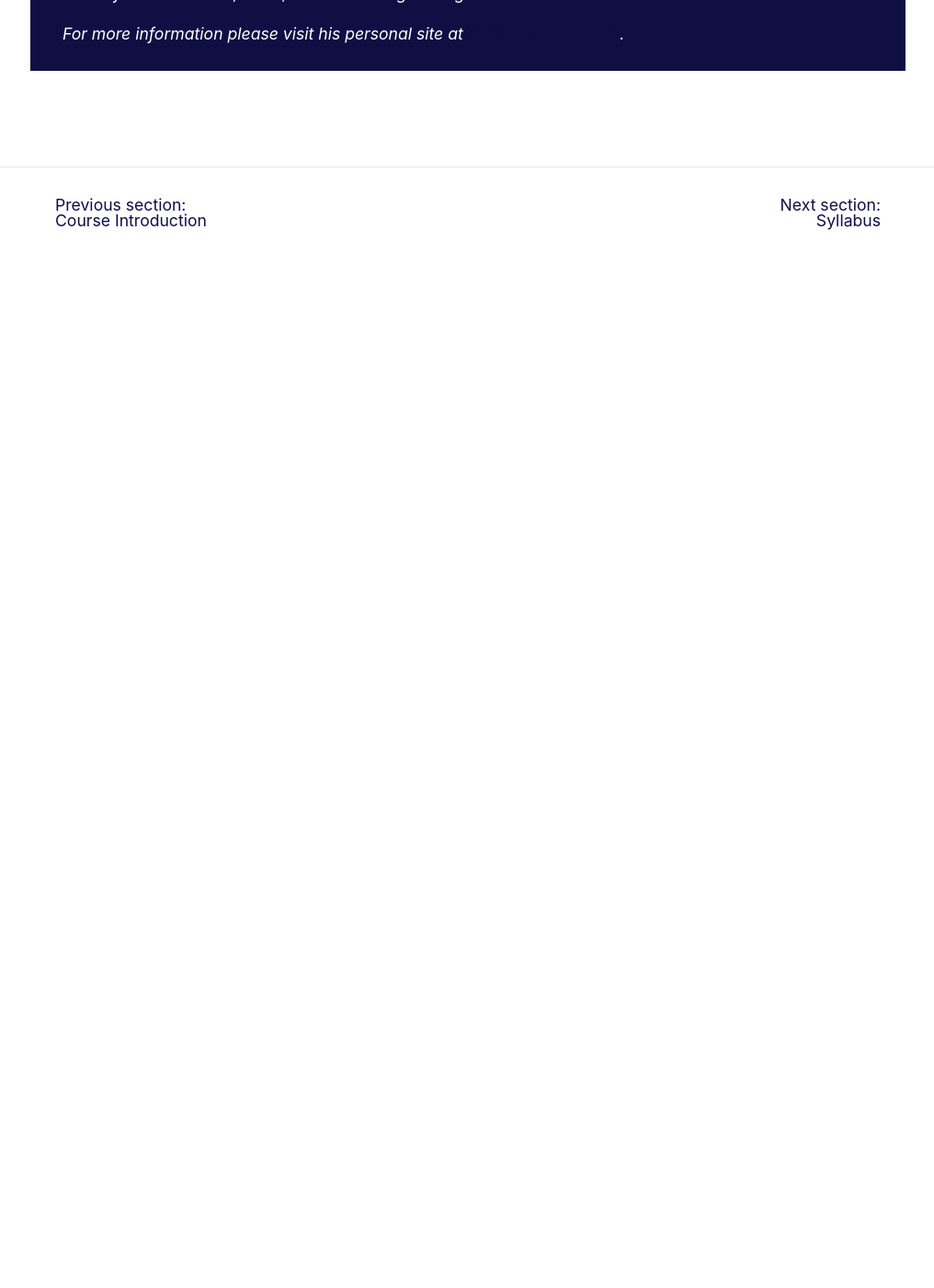
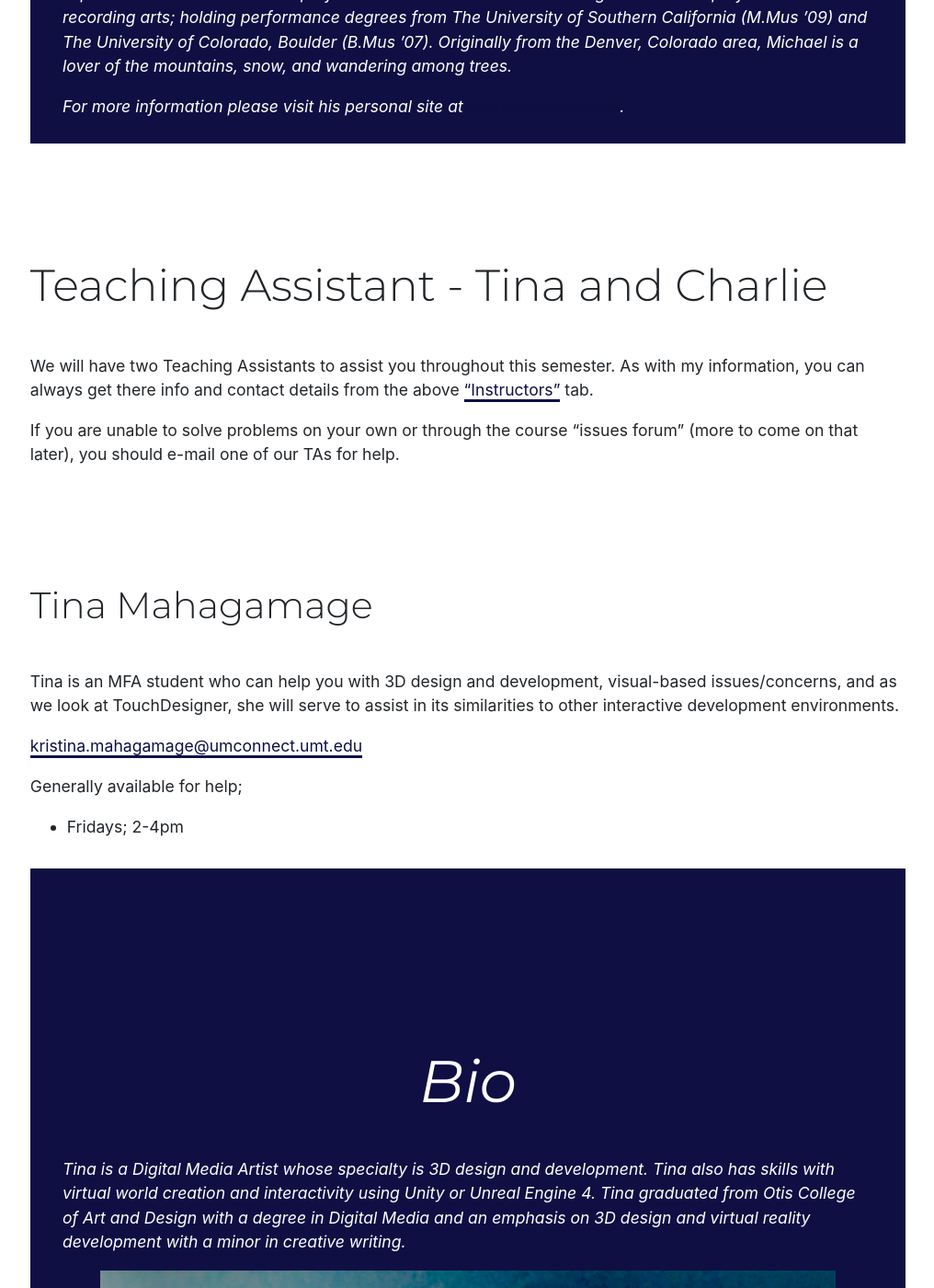
Before and after one commit to Montana-Media-Arts/340-interactive-art, a Jekyll site: the page built from modules/week-1/_posts/2017-01-03-instructors.md, in a window 1280 px wide and 1400 px high, scrolled down 3414 px. Shown: the whole window at 92% size, without its empty margins (131-1147 px from the left). Built offline with Jekyll 4.4.1, drawn with Linux system fonts in a browser that asks for light colours; nearby versions of some CDN libraries; before the commit the page ends 3727 px from its top, so only the background shows below that; some of the changed text lies outside the part shown.

Commit message:
updates of basic info

```diff
--- a/modules/instructors/_posts/2017-01-01-instructors.md
+++ b/modules/instructors/_posts/2017-01-01-instructors.md
@@ -11,7 +11,7 @@ topic: Instructor
 
 Michael Musick built and maintains this course. Please contact Dr. Musick with any problems.
 
-- E-Mail: [michael.musick@umontana.edu](mailto:michael.musick@umontana.edu?subject=330%20Question)
+- E-Mail: [michael.musick@umontana.edu](mailto:michael.musick@umontana.edu?subject=340%20Question)
 - Office: [McGill Hall, 232](https://www.google.com/maps/place/McGill+Hall,+32+Campus+Dr,+Missoula,+MT+59812/@46.8619179,-113.9857145,16.91z/data=!3m1!5s0x535dcc33c1f50273:0xb43516d74c13fb70!4m5!3m4!1s0x535dcc33c3d4cbd5:0xd77cd4f46bdf5b89!8m2!3d46.8624266!4d-113.9836088)
 - [Teaching Website](https://michaelmusick.github.io/teaching)
 
@@ -27,3 +27,44 @@ Due to the ingoing Pandemic, I will not be able to hold in-person office hours.
 <!-- Calendly inline widget end -->
 
 - General Office Hour Reservation Link [calendly.com/michael-musick](https://calendly.com/michael-musick) - Please select a meeting time from availability via the Calendly web service.
+
+
+
+## Teaching Assistant - Tina and Charlie
+
+We will have two Teaching Assistants to assist you throughout this semester. As with my information, you can always get there info and contact details from the above ["Instructors"]({{site.baseurl}}/instructors/) tab.
+
+If you are unable to solve problems on your own or through the course "issues forum" (more to come on that later), you should e-mail one of our TAs for help.
+
+### Tina Mahagamage
+
+Tina is an MFA student who can help you with 3D design and development, visual-based issues/concerns, and as we look at TouchDesigner, she will serve to assist in its similarities to other interactive development environments.
+
+[kristina.mahagamage@umconnect.umt.edu](mailto:kristina.mahagamage@umconnect.umt.edu?subject=340%20Question)
+
+Generally available for help;
+
+- Fridays; 2-4pm
+
+> # Bio
+>
+> Tina is a Digital Media Artist whose specialty is 3D design and development. Tina also has skills with virtual world creation and interactivity using Unity or Unreal Engine 4. Tina graduated from Otis College of Art and Design with a degree in Digital Media and an emphasis on 3D design and virtual reality development with a minor in creative writing.
+>
+
+### Charlie Apple
+
+Charlie is an MFA student in his second year of student with the department. Charlie is a musician also focused in how interactive technologies and art can augment music. He will serve particularily well for students having technical problems with TouchDesigner, needing feedback on sound/audio, and with interactive issues.
+
+[charlie.apple@umontana.edu](mailto:charlie.apple@umontana.edu?subject=340%20Question)
+
+Generally available for help;
+
+- Fridays; 10am-12pm
+
+
+> # Bio
+>
+> Charlie Apple is a multimedia artist, music producer and designer based in Missoula, MT.  While earning his BA in Media Arts at the University of Montana, he produced multiple albums and experiential live shows along with providing original scores for dance and theatre.  His current research is focused on data visualization, Experimental Film and virtual live performance.
+>
+>
+> [charlieapplemusic.com](www.charlieapplemusic.com)
--- a/modules/week-1/_posts/2017-01-03-instructors.md
+++ b/modules/week-1/_posts/2017-01-03-instructors.md
@@ -43,11 +43,48 @@ For anyone wanting to setup an appointment immediately, please feel free to setu
 
 
 
-<!--
-## Teaching Assistant - TBA
+## Teaching Assistant - Tina and Charlie
 
-We will have a Teaching Assistant. When this person contact is available, I will email the class. I will also post their information in the ["Instructors"]({{site.baseurl}}/instructors/) tab.
+We will have two Teaching Assistants to assist you throughout this semester. As with my information, you can always get there info and contact details from the above ["Instructors"]({{site.baseurl}}/instructors/) tab.
 
-If you are unable to solve problems on your own or through the course "issues forum" (more to come on that later), you should e-mail the TA for help.
--->
+If you are unable to solve problems on your own or through the course "issues forum" (more to come on that later), you should e-mail one of our TAs for help.
+
+### Tina Mahagamage
+
+Tina is an MFA student who can help you with 3D design and development, visual-based issues/concerns, and as we look at TouchDesigner, she will serve to assist in its similarities to other interactive development environments.
+
+[kristina.mahagamage@umconnect.umt.edu](mailto:kristina.mahagamage@umconnect.umt.edu?subject=340%20Question)
+
+Generally available for help;
+
+- Fridays; 2-4pm
+
+> # Bio
+>
+> Tina is a Digital Media Artist whose specialty is 3D design and development. Tina also has skills with virtual world creation and interactivity using Unity or Unreal Engine 4. Tina graduated from Otis College of Art and Design with a degree in Digital Media and an emphasis on 3D design and virtual reality development with a minor in creative writing.
+>
+> ![TA Tina M.](../imgs/tina.jpg "TA Tina M.")
+
+
+### Charlie Apple
+
+Charlie is an MFA student in his second year of student with the department. Charlie is a musician also focused in how interactive technologies and art can augment music. He will serve particularily well for students having technical problems with TouchDesigner, needing feedback on sound/audio, and with interactive issues.
+
+[charlie.apple@umontana.edu](mailto:charlie.apple@umontana.edu?subject=340%20Question)
+
+Generally available for help;
+
+- Fridays; 10am-12pm
+
+
+> # Bio
+>
+> Charlie Apple is a multimedia artist, music producer and designer based in Missoula, MT.  While earning his BA in Media Arts at the University of Montana, he produced multiple albums and experiential live shows along with providing original scores for dance and theatre.  His current research is focused on data visualization, Experimental Film and virtual live performance.
+>
+>
+> [charlieapplemusic.com](www.charlieapplemusic.com)
+
+
+
+
 <!-- video -->
--- a/modules/week-1/_posts/2017-01-05-class-overview.md
+++ b/modules/week-1/_posts/2017-01-05-class-overview.md
@@ -47,28 +47,48 @@ Most homework assignments will be submitted to a course discussion forum on Mood
 
 
 
+## Your Organization
+
+I would encourage you to create a directory (folder) on your local machine, within your cloud-based, [Box-sync](http://www.umt.edu/it/support/box/) or [Microsoft OneDrive](https://umt.teamdynamix.com/TDClient/2032/Portal/KB/ArticleDet?ID=45894) directory (folder).
+
+> **_{ Note: }_**
+>
+> As a University of Montana Student, you have access to two cloud-based storage solutions. You receive 1TB of storage with both [Box](http://www.umt.edu/it/support/box/) and [Microsoft Office 365's OneDrive](https://umt.teamdynamix.com/TDClient/2032/Portal/KB/ArticleDet?ID=45894).
+>
+> Both of these tools allow you to download an application that creates a local directory (folder) that automatically syncs its contents to the cloud. By storing your work for this class in there, you are;
+> - Less likely to experience data loss
+> - Will have all of your data available anywhere you may need, so long as you have an internet connection.
+>
+> I would highly encourage you to use these one of these tools for all of your UM work.
+
+
+
+
+
 ## Getting Help
 
 When you have problems in this course, you have a number of solutions available to assist you in solving them. The following list is the order I would suggest you follow for problem solving.
 
 1. Google the problem.
     - A critical skill in creative technology and media art is learning to problem solve. Part of this involves learning how to form a good google query. Your first go to for help should always be google.
-2. Post a message to the Course Forum in Moodle.
+2. Post a discussion to the [**Course Help Forum** in Moodle](https://moodle.umt.edu/mod/hsuforum/view.php?id=1656989).
 <!--
 [Course Forum in Moodle](https://discord.gg/nbVCKwX)
     - Discord is like a massive chat where everyone can talk to one another in real time and help each other out with issues or just chat.
--->
 3. Post to the [course issues forum](https://github.com/Montana-Media-Arts/441-WebTech-Spring2020-examples/issues).
     - In a couple pages, you will follow along with a short tutorial that will help you signup for GitHub, then star and follow the "course repository". Part of this repository is an "issues forum" where you can post questions and problems you are having. These "issues" will be e-mailed to you, and you can then respond to them.
     - The advantage to the GitHub issues forum is its advanced system for including formatted code. This will help with problem solving.
-4. Get help from [Michael Cassens]({{site.baseurl}}/instructors/#instructor-prof-michael-cassens)
-    - If you have a problem, or need help that no one can offer, please contact Michael Cassens.
-    - One way to get a hold of me is to swing by my weekly office hours. These are posted (and updated) under my [office hours section]({{site.baseurl}}/instructors/#office-hours). This is another way is to email me.
-    - If you are a distance student or cannot make one of those times, please email me. (I will check my email multiple times a day)
-        - [michael.cassens@umontana.edu](mailto:michael.cassens@umontana.edu?subject=441%20Question)
+-->
+3. Get help from our Graduate Teaching Assistants, [Charlie Apple - charlie.apple@umontana.edu](mailto:charlie.apple@umontana.edu?subject=340%20Questions) and/or [Tina Mahagamage - kristina.mahagamage@umconnect.umt.edu](mailto:kristina.mahagamage@umconnect.umt.edu?subject=340%20Question)
+4. Get help from the professor [Michael Musick]({{site.baseurl}}/instructors/)
+    - If you have a problem, or need help that no one can offer, please contact Michael Musick.
+    - One way to get a hold of me is to schedule an zoom, office hours appointment with me via [Calendly]({{site.baseurl}}/instructors/#Office-Hours).
+    - You may also email me. (I will check my email at least once a day)
+        - [michael.musick@umontana.edu](mailto:michael.musick@umontana.edu?subject=340%20Question)
 
 <br />
 
 
 #### { NOTE: }
+
 A quick list of these links is available from the ["Help"]({{site.baseurl}}/help/) menubar tab above.
```
Also changed, not shown: other parts of modules/instructors/_posts/2017-01-01-instructors.md (+1 -1 lines), other parts of modules/week-1/_posts/2017-01-05-class-overview.md (+2 -2 lines), modules/syllabus/_posts/2017-01-01-syllabus.md (+2 -2 lines), modules/week-1/imgs/tina.jpg (added).
